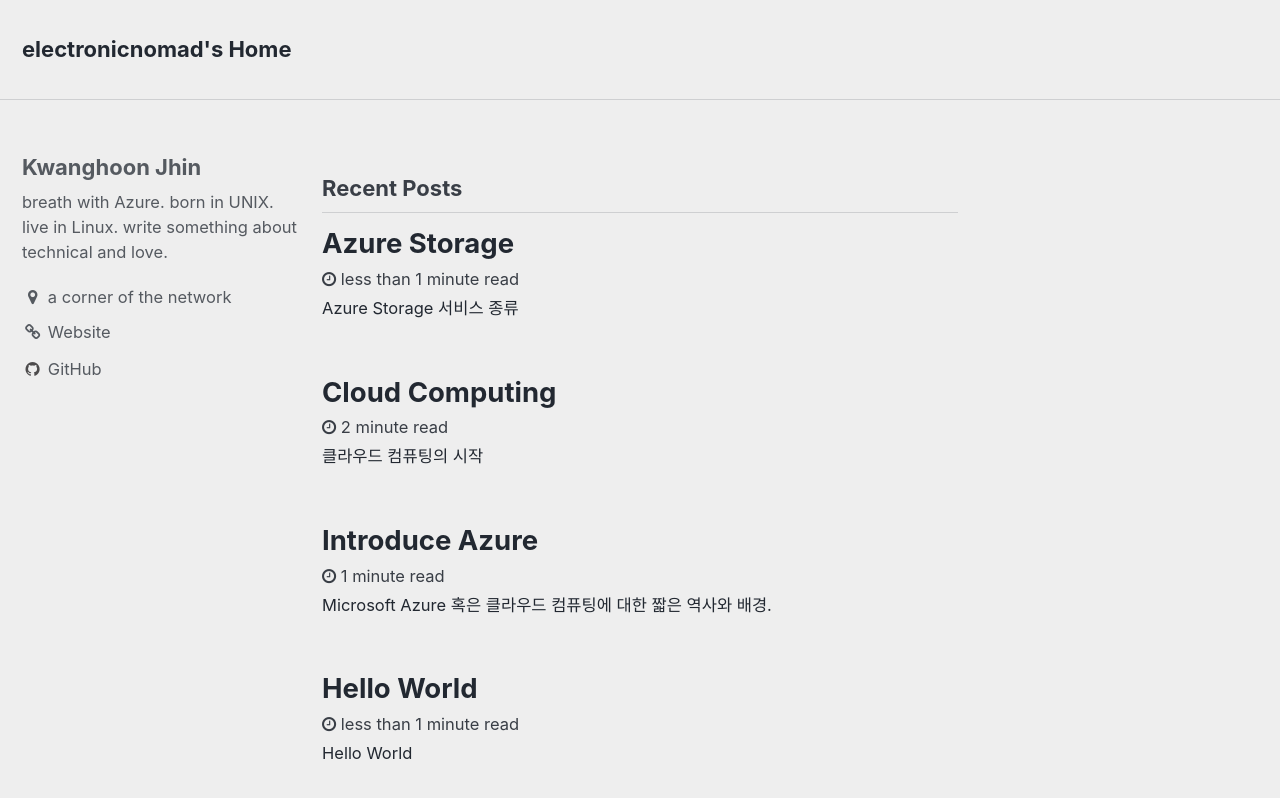
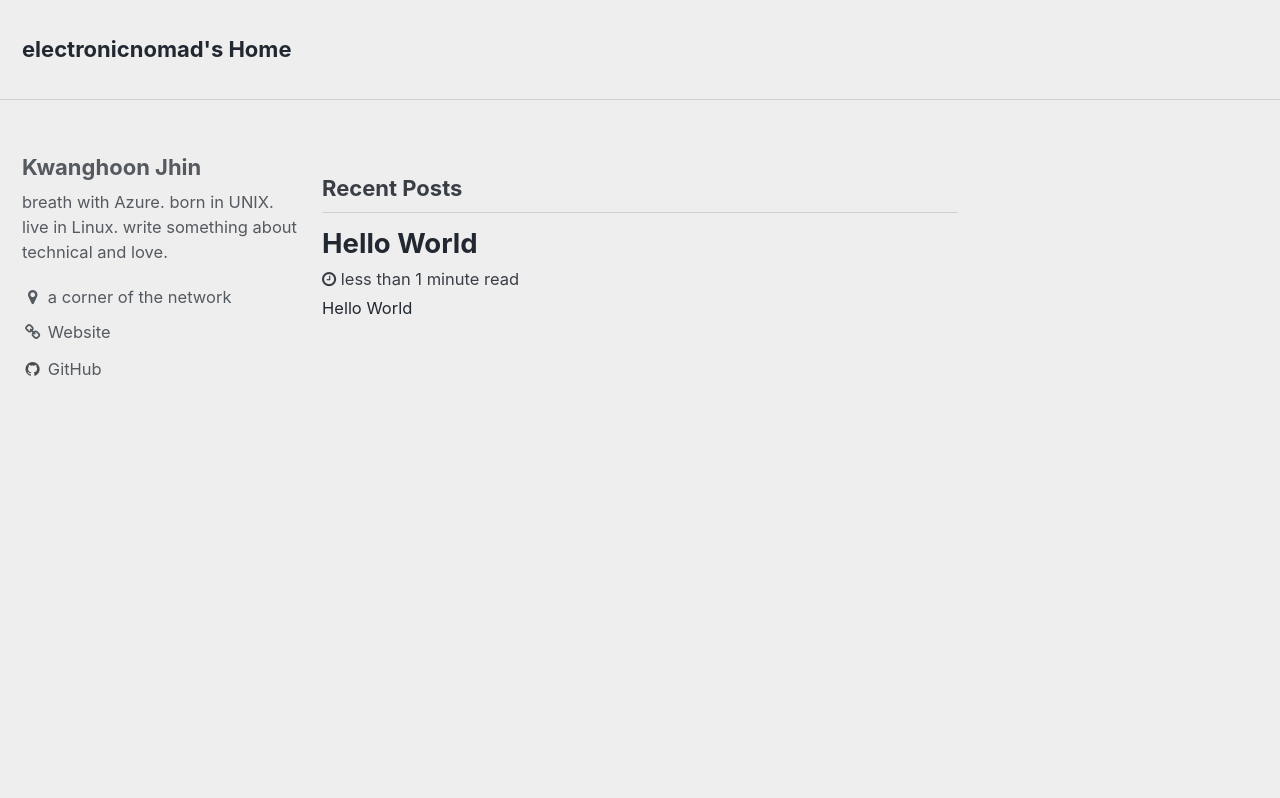
Before and after one commit to electronicnomad/electronicnomad.github.io, a Jekyll site: the page built from index.html, in a window 1280 px wide and 900 px high. Shown: the top 798 px of the window. Built offline with Jekyll 4.4.1, drawn with Linux system fonts in a browser that asks for light colours; the list of posts is cut into pages by our own code; some of the changed lines change nothing that is shown.

Commit message:
modified:   _config.yml 	deleted:    _posts/2017-12-06-introduce-azure.md 	deleted:    _posts/2017-12-08-cloud-computing.md 	deleted:    _posts/2017-12-20-azure-storage.md 	modified:   _sass/minimal-mistakes/_page.scss

```diff
--- a/_config.yml
+++ b/_config.yml
@@ -17,7 +17,7 @@ url                      : "http://electronicnomad.net" # the base hostname & pr
 baseurl                  : # the subpath of your site, e.g. "/blog"
 repository               : electronicnomad/electronicnomad.github.io # GitHub username/repo-name e.g. "mmistakes/minimal-mistakes"
 teaser                   : # path of fallback teaser image, e.g. "/assets/images/500x300.png"
-# breadcrumbs              : false # true, false (default)
+# breadcrumbs            : false # true, false (default)
 words_per_minute         : 200
 comments:
   provider               : # false (default), "disqus", "discourse", "facebook", "google-plus", "staticman", "staticman_v2" "custom"
--- a/_posts/2017-12-06-introduce-azure.md
+++ /dev/null
@@ -1,35 +0,0 @@
-Microsoft Azure 혹은 클라우드 컴퓨팅에 대한 짧은 역사와 배경.
-
-
-## Microsoft Azure
-
-Azure는 Microsoft가 서비스 하고 있는 클라우드 컴퓨팅 관련 통합 브랜드이다.
-
-
-### 배경
-
-#### 간추린 역사
-
-現 Microsoft Azure는 2010년 2월 1일 정식 서비스를 시작했다. 그 때 이름은, Windows Azure였다. 거창한 시작과는 다르게, 시장의 반응은 냉담하였고, Microsoft도 '거대한' 투자를 하겠다고 했지만, 적극적이지 않았다. 이 상황이 전환된 계기는, 現 Microsoft CEO, [Satya Nadella](https://en.wikipedia.org/wiki/Satya_Nadella)의 등장이라고 할 수 있다. Satya Nadella는 2014년 2월 4일 공식적으로 CEO로 취임하면서 Microsoft는 일대 대전환기를 맞는다.
-
-사실상, Microsoft는 Satya Nadella의 이전과 이후로 나누어 평가할 수 있으며, 지금까지 우리가 알고 있던 Microsoft는 [Steve Ballmer](https://en.wikipedia.org/wiki/Steve_Ballmer)의 퇴장과 함께, 혹은, Satya Nadella의 등장과 함께 사라졌다고 봐도 무관하다.
-
-現 CEO 취임 두 달 남짓한, 2014년 3월 35일 Windows Azure는 Microsoft Azure로 재명명(再命名)되었다. 이 와 함께 Azure는 단순한 Windows VM 중심의 사업에서 현재의 업계를 선도하는 새로운 그리고 미래적 가치를 담게 되었다.
-
-Microsoft Azure는 짧은 기간 급속 성장을 이루고 있으며, 현재 전세계 42개 [regions](https://azure.microsoft.com/en-us/regions/)를 보유하고 있다. 이는 경쟁사 비하여 2배에서 7배 많은 수이다.
-
-#### 표기
-
-Azure는 Azure로 표기한다. 세상 모든 언어에서도 Azure로 표기한다. 따로 다른 언어로 번역하여 적지 아니하더라. Microsoft도 공식적으로는 세상 모든 언어권에서 그냥, Microsoft로 적는 것을 원칙으로 하고 있더라.
-
-#### 발음
-Azure는 /애-저:/로 발음한다고 한다. 하지만, 많은 사람들이 /애-저:/라고 발음하지 않더라. 이웃나라에서는 /애주-라/, 유럽쪽 어디에서는 /아주-라/ 그리고 어떤 사람은 애주르 또는 /아주-ㄹ/라고도 하더라. 아무튼, 의도하고 있는 발음은 /애-저:/라고 한다.
-
-공료롭게, 우리나라에서 '애저'라고 하면, 돼지 猪자를 쓰는 '애저'가 있다. (태어나기 전의) 새끼 돼지를 지칭하는 단어인데, 요리와 음식에서 쓰이는 말로, Azure와는 이미지가 전혀 다른 동음이의어가 되겠다. 애저구이와 애저찜이 대표적인 요리이다.
-
-#### URL
-[azure.com](http://azure.com) 여기는 [azure.microsoft.com](http://azure.microsoft.com)으로 연결된다. 실제 제어하는 곳은 Azure Portal이라고 부르며, [portal.azure.com](http://portal.azure.com)이라는 주소를 가지고 있다.
-
-#### 로고
-![Azure Logos - Old and New](../images/azure-logos.png)
-2017년 9월 25일 Microsoft Ignite 2017 행사 중에 Azure의 로고가 변경되었다는 것을 시중에 알렸다. 그리고 [Azure Manifesto도 YouTube를 통해 공개](https://youtu.be/05935OAqxJQ)하였는데, 이 두가지 사실을 모두 아는 사람은 드물다. Azure Manifesto는 업로드된 2017년 9월 25일부터 이 글을 적고 있는 2017년 11월 6일까지 7,902 회 조회되었다.
--- a/_posts/2017-12-08-cloud-computing.md
+++ /dev/null
@@ -1,50 +0,0 @@
-## 클라우드 컴퓨팅의 시작
-
-처음 Compaq이 이것을 내부에서 논의만 했고, 많은 사람들이 정확한 실체 없이 유사 개념을 쏟아내었지만, 실현은 Sun Microsystems가 해 내었다. 하지만, 성공적인 상업화는 Amazon Web Services의 몫이었다. 그리고 여러 사업체들이 한 발, 혹은 여러 발 늦게 시장에 진입했다. 경쟁은 치열해 보였지만, 현재 두각을 나타내는 곳은 Amazon Web Services, Microsoft Azure, 그리고 Google Cloud Platform 정도이다.
-
-Salesforce.com의 경우는 특화된 business model에서는 독보적 성공을 이루고 있지만, 전반적인 IT 인프라를 아우르지는 못 하기 때문에 논의에서 벗어난다. IBM은 자사의 다양한 software와 hardware를 바탕으로 클라우드 전도사를 자임하며 Softlayer 등의 인수로 의욕을 비추었지만, Bluemix를 거쳐 IBM Cloud라는 브랜드 이름을 정할 때까지도 실체를 확인하기 힘든 지경이다.
-
-아무튼 2017년 겨울, 시장 상황은 이러하다.
-
-### 정의 definition
-
-클라우드 컴퓨팅은 간단히 소유하지 아니하고 자원을 사용하는 것이다.
-
-#### NIST
-
-클라우드 컴퓨팅에 대한 정의는 NIST의 그것을 대부분 준용(準用)하고 있다.
-
-- [The NIST Definition of Cloud Computing](https://www.nist.gov/publications/nist-definition-cloud-computing)
-
-
-#### CAPEX to OPEX
-
-소유하지 않기 때문에 사용한 만큼 사용료를 내게 되는 구조이다.
-조금 복잡하게 이야기하면, 사용자의 IT에 대한 태도를 '투자비용(capital expenditures)'에서 '운영비용(operational expenditures)'으로 변화시킨 것이다.
-
-
-#### 누가 먼저 클라우드 컴퓨팅이란 말을 쓰기 시작했는가?
-
-클라우드 컴퓨팅의 시작은, Compaq의 내부회의(내부회의가 아니면 어디서 시작되었겠는가)라고 알려져 있다. [Who Coined 'Cloud Computing'?](https://www.technologyreview.com/s/425970/who-coined-cloud-computing/) - MIT Technology Review. 그리고 그 회의에서 사용된 [문서](http://www.technologyreview.com/files/74481/compaq_CST_1996.pdf)(PDF)도 아직 남아 있다. 기록은 소중하고, 기록을 보존하는 것은 더 중요하다.
-
-#### CES 2008, 빌 게이츠
-지금 돌아보면, [2008년 CES에서 키노트 발표를 한 빌 게이츠의 해안](https://www.youtube.com/watch?v=nknxWKLgKfw)은 더욱 두드러진다 하겠다. 그는 고해상도 영상출력, 엣지 디바이스의 소프트 키와 터치 스크린 그리고 클라우드 컴퓨팅 중심의 혁명을 예고했다. 관련기사: [빌 게이츠 “클라우드 컴퓨팅 혁명 예고”](http://www.sciencetimes.co.kr/?news=%EB%B9%8C-%EA%B2%8C%EC%9D%B4%EC%B8%A0-%ED%81%B4%EB%9D%BC%EC%9A%B0%EB%93%9C-%EC%BB%B4%ED%93%A8%ED%8C%85-%ED%98%81%EB%AA%85-%EC%98%88%EA%B3%A0)
-클라우드 컴퓨팅이라는 용어를 본격적으로 업계가 받아드린 시점도 바로 이 키노트였다고 난 판단한다.
-
-### Players
-
-클라우드 컴퓨팅 시장에서는 Amazon Web Services, Microsoft Azure, Google Cloud Platform 그리고 Salesforce.com이 선두에서 각 분야에서 두각을 나타내고 있다. Softlayer에서 Bluemix로 다시 IBM Cloud로 이름 변경에만 신경을 쏟은 그들이 여전히 검토할만한 대안으로 자리하고 있으며, 한정적 시장에서 그들만의 리그를 만들고 있는 Alibaba Cloud도 괜찮은 매출을 기록하고 있다고 한다. Rackspace, Joyent 등 다른 업체는 시장의 판도를 변화시킬 만한 동력이 있어 보이지는 않는다.
-
-AWS는 함께 시장을 개척한 Sun Microsystems의 퇴장 이후 독보적인 존재감을 여전히 드러내고 있다. 하지만, 그들의 힘은 전통 IT 인프라의 전환(transformation)에 그치고 있어 미래를 장담하기 힘들다. Microsoft Azure는 한 차례의 각성 이후 자신들만의 길을 찾은 것 같다. PaaS와 Networking 그리고 운영체제, 개발도구에서부터 Productivity Software까지 진정한 클라우드 컴퓨팅의 A2Z를 보유한 유일한 업체로 Synerge에 정성을 쏟았고, 결과가 들어나는 중이다. GCP는 뚜렸한 성장세를 유지하고 있다. 이렇게 3개의 업체가 시장의 방향을 결정한다고 말해도 과언은 아니다.
-
-## the Next
-
-Microsoft는 다른 사업자와는 조금 다른 시각으로 클라우드 컴퓨팅을 바라봤다. 처음부터는 아니었겠지만, Windows Azure에서 Microsoft Azure로 재명명할 무렵과 클라우드 컴퓨팅에 대한 새로운 접근이 시작될 때가 비슷한 시기였다. 그 모토는 infrastructure as a code이다.
-
-### 옛것의 퇴장과 퇴장하지 않을 것들의 부각
-
-클라우드 컴퓨팅의 이상은 (어쩌면) [the Network is the Computer](https://en.wikipedia.org/wiki/John_Gage)에서 찾아야 할지도 모르겠다. Sun Microsystems는 자유로운 네트워크 접속이 가능한 워크스테이션을 최초로 상용화하여 판매하였고, 모든 기술의 중심에는 '네트워크'가 가능한 시스템 개발에 있었다. UUCP, 진보된 TCP/IP, NFS, YP 혹은 LDAP 등 지금도 누리고 있는 기초적인 네트워크 구성들은 눈부실 정도이다. 또한 Java 또한 그런 network computing의 한 가닥으로 해석해도 괜찮을 듯 하다. Sun Microsystems가 선보인 network computing의 첫 결실은, [Sun Ray](https://en.wikipedia.org/wiki/Sun_Ray) 시리즈라고 평가할 수 있고, 두 번째 결실은 [network.com](https://en.wikipedia.org/wiki/Sun_Cloud) 으로 알려진 최초의 클라우드 컴퓨팅의 상용 모델일 것이다.
-
-> 아직 난 집 구석에 Sun Ray 1, 1g 그리고 2를 가지고 있다. 사실 난, Sun SPARCstation 5와 Sun Ultra 60 3D Creator도 가지고 있다. (아직 전기만 넣어주면 잘 돌아간다, SCSI 디스크의 특유한 굉음은 덤이다)
-
-network.com의 결실 중에 아직도 open source 진영에서 흔희 사용하는 영상인, Big Buck Bunny가 있다.
--- a/_posts/2017-12-20-azure-storage.md
+++ /dev/null
@@ -1,18 +0,0 @@
-## Azure Storage 서비스 종류
-
-Azure Blob, Azure File, Azure Queue, Azure Table이 있다.
-
-### Azure Blob Storage
-
-Blob storage는 object storage이다. HTTP/HTTPS로 접근이며 REST API로 제어한다.
-object storage와 종례의 block storage와 비교할 때 어떤 이는 자가주차와 발렛 파킹을 비교해서 말하던데, 이는 참 재미있는 발상이다. 하지만, 딱 들어맞지 않는다는 어긋남이 있다.
-
-## Storage Account
-
-한국어 문서를 보면, '저장소 계정'이라고 직역되어 있는데, storage account라고 그냥 쓰는 게 더 자연스러워 보인다.
-
-storage account는 azure storage의 기본이 되는 개념으로, storage account는 두 가지가 종류로 생성할 수 있다.
-
-### General Purpose
-
-### Blob Storage
--- a/_sass/minimal-mistakes/_page.scss
+++ b/_sass/minimal-mistakes/_page.scss
@@ -75,7 +75,8 @@
   }
 
   p, li, dl {
-    font-size: 1em;
+/*    font-size: 1em; */
+    font-size: 0.75em;
   }
 
   /* paragraph indents */
```
